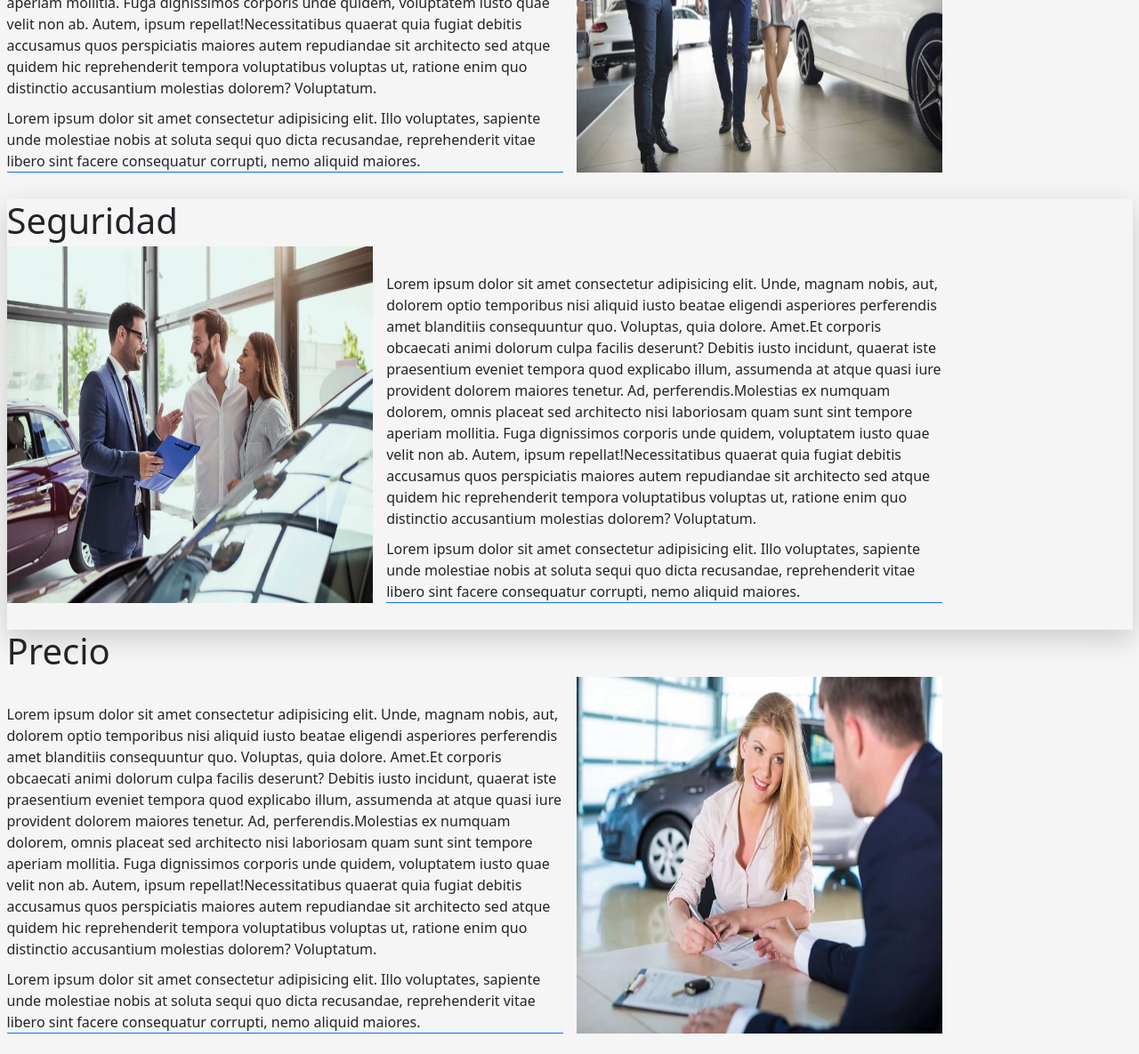
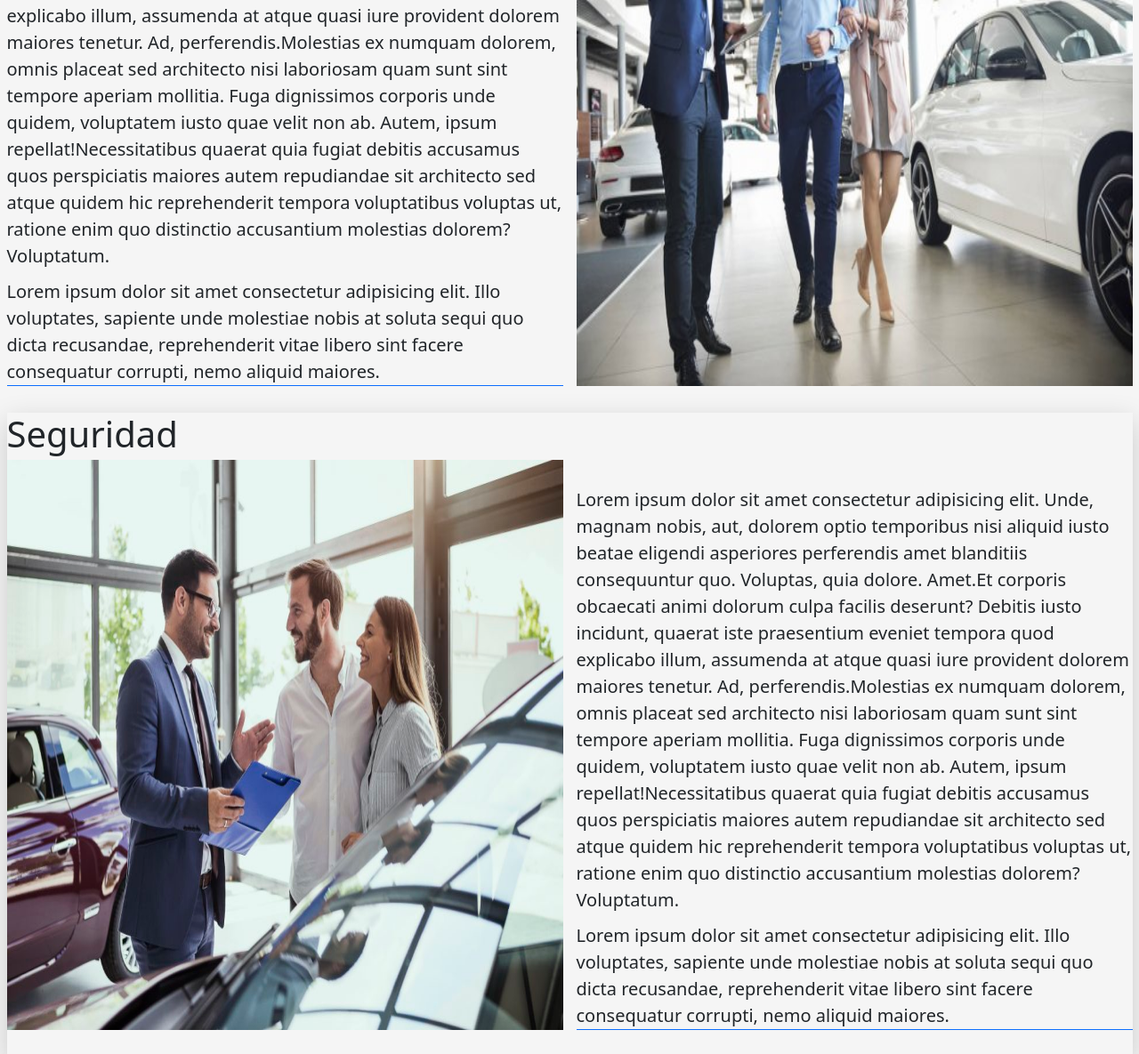
Before and after one commit to Albongle/ProyectoCoderHouse, a website: page MyWeb/pages/nosotros.html in a window 1280 px wide. Shown: the part 850-2035 px from the top of the page at 89% size. Drawn offline with nearby package versions, Linux system fonts and the light colour scheme.

Commit message:
correcciones

```diff
--- a/MyWeb/pages/nosotros.html
+++ b/MyWeb/pages/nosotros.html
@@ -47,11 +47,11 @@
         <section class="pb-5">
             <h2 class="text-start">Calidad</h2>
             <div class="row nosotros-titulo justify-content-start">
-                <img class="img-fluid col-xxl-2 col-xl-4 col-lg-6 col-md-5 col-sm-8 order-lg-last"
+                <img class="img-fluid col-xxl-3 col-xl-6 col-lg-6 col-md-5 col-sm-8 order-lg-last"
                     src="../images/vendedor.jpg" alt="foto vendedor">
 
                 <div class="col-lg-6 col-md-12 pt-md-5 ">
-                    <p><span>Lorem ipsum dolor sit amet consectetur adipisicing elit. Unde, magnam nobis, aut, dolorem
+                    <p class="tam-fuente-2"><span>Lorem ipsum dolor sit amet consectetur adipisicing elit. Unde, magnam nobis, aut, dolorem
                             optio
                             temporibus nisi aliquid iusto beatae eligendi asperiores perferendis amet blanditiis
                             consequuntur
@@ -70,7 +70,7 @@
                             reprehenderit tempora voluptatibus voluptas ut, ratione enim quo distinctio accusantium
                             molestias
                             dolorem? Voluptatum.</span></p>
-                    <p class="border-bottom  border-1 border-primary m-0">Lorem ipsum dolor sit amet consectetur
+                    <p class="tam-fuente-2 border-bottom  border-1 border-primary m-0">Lorem ipsum dolor sit amet consectetur
                         adipisicing elit. Illo voluptates, sapiente unde molestiae
                         nobis
                         at soluta sequi quo dicta recusandae, reprehenderit vitae libero sint facere consequatur
@@ -85,11 +85,11 @@
 
             <h2 class="text-start">Seguridad</h2>
             <div class="row nosotros-titulo justify-content-start">
-                <img class="img-fluid col-xxl-2 col-xl-4 col-lg-6 col-md-5 col-sm-8" src="../images/vendedor 2.jpg"
+                <img class="img-fluid col-xxl-3 col-xl-6 col-lg-6 col-md-5 col-sm-8" src="../images/vendedor 2.jpg"
                     alt="foto vendedor">
 
                 <div class="col-lg-6 col-md-12 pt-md-5">
-                    <p><span>Lorem ipsum dolor sit amet consectetur adipisicing elit. Unde, magnam nobis, aut, dolorem
+                    <p class="tam-fuente-2"><span>Lorem ipsum dolor sit amet consectetur adipisicing elit. Unde, magnam nobis, aut, dolorem
                             optio
                             temporibus nisi aliquid iusto beatae eligendi asperiores perferendis amet blanditiis
                             consequuntur quo. Voluptas, quia dolore. Amet.</span><span>Et corporis obcaecati animi
@@ -104,7 +104,7 @@
                             quia fugiat debitis accusamus quos perspiciatis maiores autem repudiandae sit architecto sed
                             atque quidem hic reprehenderit tempora voluptatibus voluptas ut, ratione enim quo distinctio
                             accusantium molestias dolorem? Voluptatum.</span></p>
-                    <p class="border-bottom  border-1 border-primary m-0">Lorem ipsum dolor sit amet consectetur
+                    <p class="tam-fuente-2 border-bottom  border-1 border-primary m-0">Lorem ipsum dolor sit amet consectetur
                         adipisicing elit. Illo voluptates, sapiente unde molestiae
                         nobis at soluta sequi quo dicta recusandae, reprehenderit vitae libero sint facere consequatur
                         corrupti, nemo aliquid maiores.</p>
@@ -117,11 +117,11 @@
 
             <h2 class="text-start">Precio</h2>
             <div class="row nosotros-titulo justify-content-start">
-                <img class="img-fluid col-xxl-2 col-xl-4 col-lg-6 col-md-5 col-sm-8 order-lg-last"
+                <img class="img-fluid col-xxl-3 col-xl-6 col-lg-6 col-md-5 col-sm-8 order-lg-last"
                     src="../images/vendedor 3.jpg" alt="foto vendedor">
 
                 <div class="col-lg-6 col-md-12 pt-md-5">
-                    <p><span>Lorem ipsum dolor sit amet consectetur adipisicing elit. Unde, magnam nobis, aut, dolorem
+                    <p class="tam-fuente-2"><span>Lorem ipsum dolor sit amet consectetur adipisicing elit. Unde, magnam nobis, aut, dolorem
                             optio
                             temporibus nisi aliquid iusto beatae eligendi asperiores perferendis amet blanditiis
                             consequuntur quo. Voluptas, quia dolore. Amet.</span><span>Et corporis obcaecati animi
@@ -136,7 +136,7 @@
                             quia fugiat debitis accusamus quos perspiciatis maiores autem repudiandae sit architecto sed
                             atque quidem hic reprehenderit tempora voluptatibus voluptas ut, ratione enim quo distinctio
                             accusantium molestias dolorem? Voluptatum.</span></p>
-                    <p class="border-bottom  border-1 border-primary m-0">Lorem ipsum dolor sit amet consectetur
+                    <p class="tam-fuente-2 border-bottom  border-1 border-primary m-0">Lorem ipsum dolor sit amet consectetur
                         adipisicing elit. Illo voluptates, sapiente unde molestiae
                         nobis at soluta sequi quo dicta recusandae, reprehenderit vitae libero sint facere consequatur
                         corrupti, nemo aliquid maiores.</p>
--- a/MyWeb/sass/_anuncios-articulos.scss
+++ b/MyWeb/sass/_anuncios-articulos.scss
@@ -90,9 +90,11 @@
         width: 100%;
       }
       .article__descripcion {
-        font-size: 1.3rem;
         text-align: justify;
         margin: 1rem;
+        @media (max-width: 768px) {
+          font-size: 1.6rem;
+        }
       }
       .article__ver-anuncio {
         background-color: olivedrab;
--- a/MyWeb/sass/_main-articulos.scss
+++ b/MyWeb/sass/_main-articulos.scss
@@ -26,7 +26,6 @@
         width: 100%;
       }
       .articulo__descripcion {
-        font-size: 1.3rem;
         text-align: justify;
         margin: 1rem;
       }
```
Also changed, not shown: MyWeb/index.html (+4 -4 lines), MyWeb/pages/anuncios.html (+1 -1 lines), MyWeb/styles/styles.css.
